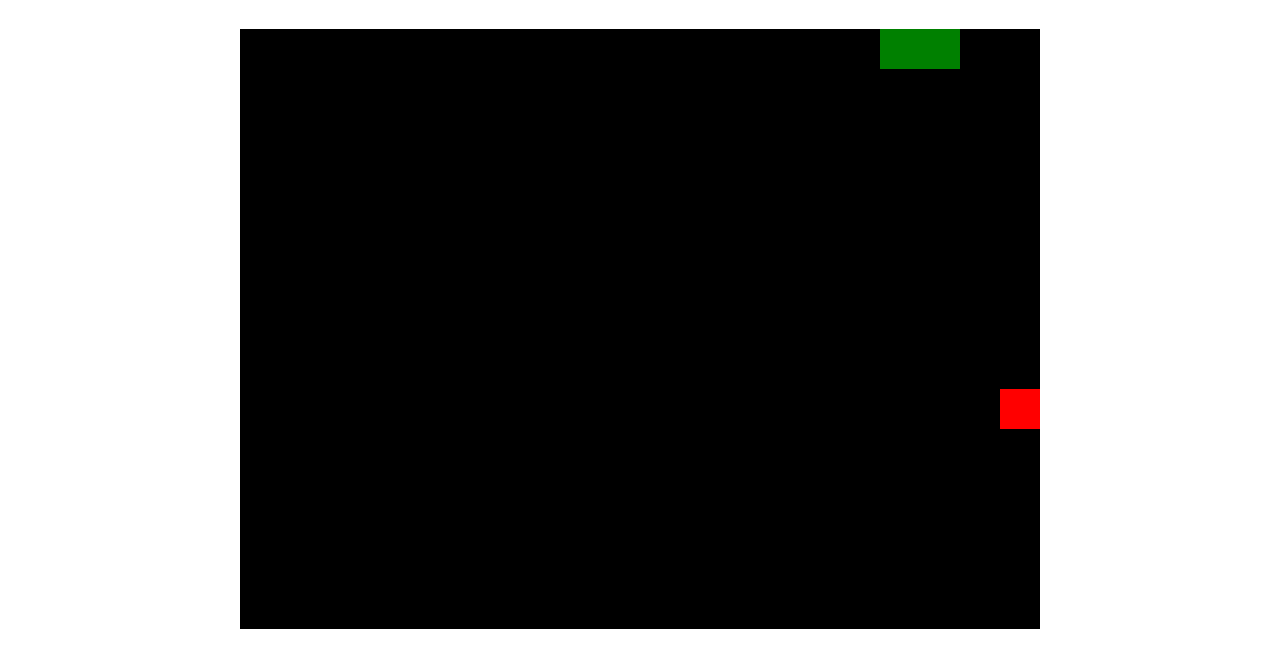
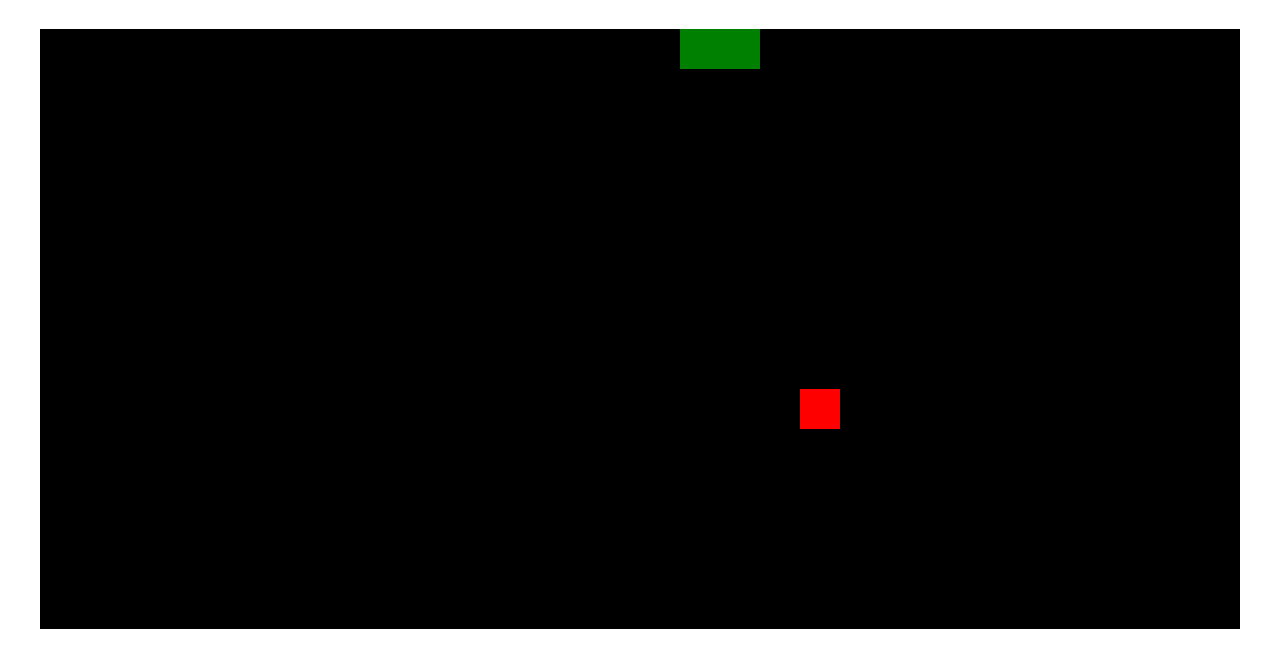
Before and after one commit to CristiScheye/cats-in-space, a plain HTML site: page snake.html in a window 1280 px wide. Shown: the part 72-740 px from the top of the page. Drawn offline with Linux system fonts and the light colour scheme.

Commit message:
adjusting canvas size

```diff
--- a/snake.html
+++ b/snake.html
@@ -6,7 +6,7 @@
   </head>
   <body>
     <h3 id="header">Snake</h3>
-    <canvas id="chunk-game" height="600" width="800"></canvas>
+    <canvas id="chunk-game" height="600" width="1200"></canvas>
     <script type="text/javascript" src="chunk.js"></script>
     <script type="text/javascript" src="snake.js"></script>
   </body>
```
